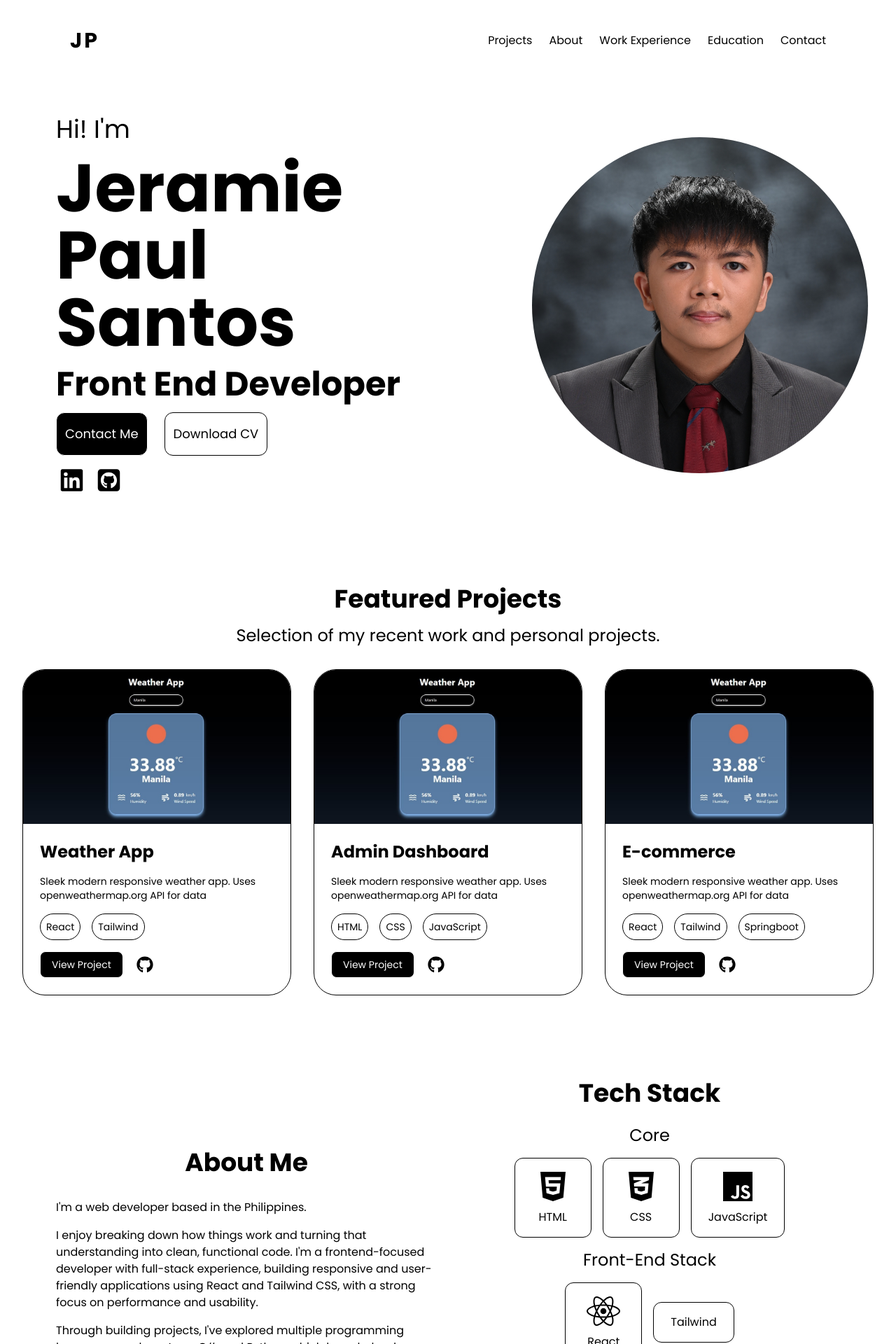
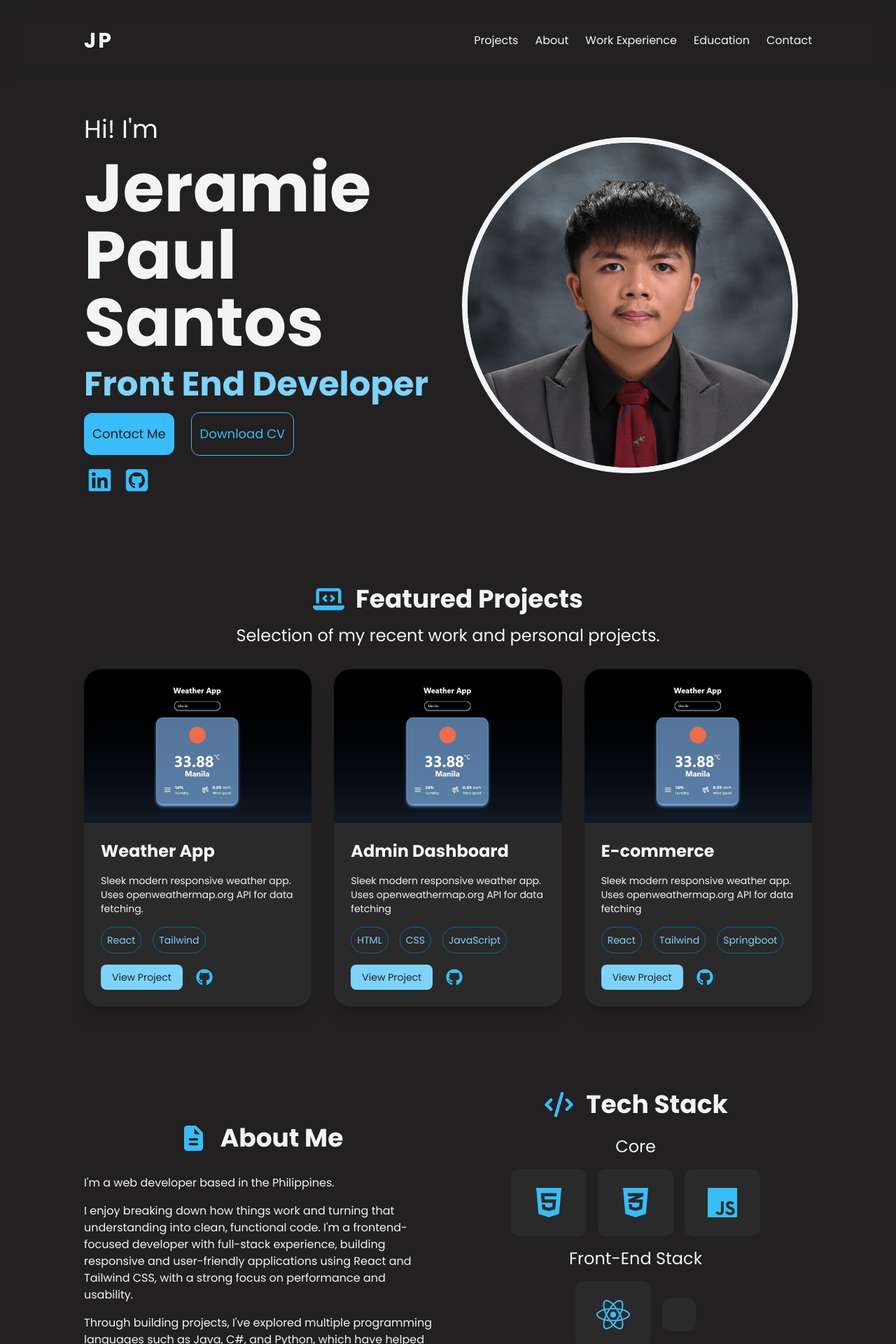
Before and after one commit to jeramie-santos/Portfolio-2026, a React (Vite) app in the folder portfolio/: page / in a window 1280 px wide. Shown: the top 1920 px of the page at 70% size. Built offline with nearby package versions, Linux system fonts and the light colour scheme.

Commit message:
added theme

```diff
--- a/portfolio/src/App.jsx
+++ b/portfolio/src/App.jsx
@@ -7,9 +7,9 @@ import Contact from "./Components/Contact";
 
 const App = () => {
   return (
-    <div className="">
+    <div className="bg-(--color-bg) text-(--color-text)">
       <Header />
-      <main >
+      <main>
         <Hero />
         <Projects />
         <About />
--- a/portfolio/src/Components/About.jsx
+++ b/portfolio/src/Components/About.jsx
@@ -1,4 +1,5 @@
 import { FontAwesomeIcon } from '@fortawesome/react-fontawesome'
+import { faCode, faFileLines } from '@fortawesome/free-solid-svg-icons';
 import { faHtml5, faCss3Alt, faJs, faReact, faTailwindCss, faGitSquare, faGithubSquare } from '@fortawesome/free-brands-svg-icons';
 
 const About = () => {
@@ -29,9 +30,12 @@ const skillsData = [
 ];
 
     return (
-        <section className="py-10 px-8 flex flex-col gap-8 md:flex-row lg:px-20 scroll-mt-24" id='about'>
+        <section className="py-15 px-8 flex flex-col gap-25 lg:gap-8 md:flex-row lg:px-30 lg:py-10 scroll-mt-24" id='about'>
             <div className="flex flex-col gap-8 md:flex-1 lg:items-center lg:justify-center">
-                <h2 className="font-bold text-2xl md:text-3xl lg:text-4xl text-center">About Me</h2>
+                <div className='flex items-center justify-center gap-4'>
+                  <FontAwesomeIcon icon={faFileLines} className='text-2xl md:text-3xl lg:text-4xl text-(--color-primary)'/>
+                  <h2 className="font-bold text-2xl md:text-3xl lg:text-4xl">About Me</h2>
+                </div>
                 <div className="flex flex-col gap-4">
                     <p> I'm a web developer based in the Philippines. </p>
                     <p>I enjoy breaking down how things work and turning that understanding into clean, functional code. I'm a frontend-focused developer with full-stack experience, building responsive and user-friendly applications using React and Tailwind CSS, with a strong focus on performance and usability.</p>
@@ -41,16 +45,19 @@ const skillsData = [
             </div>
             <div className='md:flex-1'>
                 <div className='flex flex-col gap-6'>
-                    <h2 className='font-bold text-2xl md:text-3xl lg:text-4xl text-center'>Tech Stack</h2>
+                    <div className='flex items-center justify-center gap-4'>
+                      <FontAwesomeIcon icon={faCode} className='text-2xl md:text-3xl lg:text-4xl text-(--color-primary)'/>
+                      <h2 className='font-bold text-2xl md:text-3xl lg:text-4xl'>Tech Stack</h2>
+                    </div>
                     <div className='flex flex-col gap-4'>
                         {skillsData.map((skill, index) =>
                             <div key={index} className='flex flex-col gap-4'>
                                 <p className='text-center text-xl md:text-2xl'>{skill.title}</p>
                                 <div className='flex gap-4 items-center justify-center flex-wrap'>
                                    {skill.items.map((item, j) =>
-                                     <div key={j} className='px-6 py-4 border flex flex-col justify-center items-center gap-2 rounded-xl transition hover:-translate-y-2 hover:shadow-2xl'>
-                                        <FontAwesomeIcon icon={item.icon} className='text-3xl md:text-5xl'></FontAwesomeIcon>
-                                        {item.name}
+                                     <div key={j} className='bg-(--color-surface) p-6 flex flex-col justify-center items-center gap-2 rounded-xl transition hover:-translate-y-2 hover:shadow-2xl'>
+                                        <FontAwesomeIcon icon={item.icon} className='text-3xl md:text-5xl text-(--color-primary)'></FontAwesomeIcon>
+                                        {/* <p className='text-(--color-primary)'>{item.name}</p> */}
                                     </div>
                                 )}
                                 </div>
--- a/portfolio/src/Components/Header.jsx
+++ b/portfolio/src/Components/Header.jsx
@@ -13,29 +13,29 @@ const Header = () => {
     }
 
     return (
-        <header className="py-10 px-5 lg:px-25 sticky top-0 bg-white/70 backdrop-blur-md z-50">
+        <header className="py-10 px-5 lg:px-30 sticky top-0 backdrop-blur-md z-50">
             <nav className="flex justify-between items-center">
                 <div>
                     <p className="text-3xl font-bold tracking-widest">JP</p>
                 </div>
                 <div className="hidden lg:block">
                     <ul className='flex gap-6'>
-                        <li><a href="#project" className='hover:underline hover:underline-offset-8'>Projects</a></li>
-                        <li><a href="#about" className='hover:underline hover:underline-offset-8'>About</a></li>
-                        <li><a href="#work" className='hover:underline hover:underline-offset-8'>Work Experience</a></li>
-                        <li><a href="#work" className='hover:underline hover:underline-offset-8'>Education</a></li>
-                        <li><a href="#contact" className='hover:underline hover:underline-offset-8'>Contact</a></li>
+                        <li><a href="#project" className="hover:underline hover:underline-offset-8 hover:decoration-(--color-primary)">Projects</a></li>
+                        <li><a href="#about" className="hover:underline hover:underline-offset-8 hover:decoration-(--color-primary)">About</a></li>
+                        <li><a href="#work" className="hover:underline hover:underline-offset-8 hover:decoration-(--color-primary)">Work Experience</a></li>
+                        <li><a href="#work" className="hover:underline hover:underline-offset-8 hover:decoration-(--color-primary)">Education</a></li>
+                        <li><a href="#contact" className="hover:underline hover:underline-offset-8 hover:decoration-(--color-primary)">Contact</a></li>
                     </ul>
                 </div>
                 <div className="block lg:hidden">
                     <FontAwesomeIcon icon={faBars}
-                        className='text-3xl'
+                        className="text-3xl"
                         onClick={() => setIsOpen(true)}
                         />
                 </div>
 
                 {isOpen && (
-                    <div className="fixed top-0 left-0 w-full h-screen bg-white flex flex-col items-center justify-center gap-8">
+                    <div className="fixed top-0 left-0 w-full h-screen bg-(--color-bg) flex flex-col items-center justify-center gap-8">
                         <ul className="flex flex-col gap-8 text-xl">
                             <li><a href="#project" onClick={() => setIsOpen(false)}>Projects</a></li>
                             <li><a href="#about" onClick={() => setIsOpen(false)}>About</a></li>
@@ -44,7 +44,7 @@ const Header = () => {
                             <li><a href="#contact" onClick={() => setIsOpen(false)}>Contact</a></li>
                         </ul>
                          <button onClick={() => setIsOpen(false)}
-                            className='text-3xl font-bold'>
+                            className="text-3xl font-bold">
                             ✕
                         </button>
                     </div>
--- a/portfolio/src/Components/Hero.jsx
+++ b/portfolio/src/Components/Hero.jsx
@@ -4,24 +4,24 @@ import displayPicture from "../assets/Display-Pic.jpg"
 
 const Hero = () => {
     return (
-        <section className="min-h-[80svh] flex flex-col-reverse md:flex-row gap-6 md:gap-0">
-            <div className="flex-1 px-8 flex flex-col justify-center gap-3 lg:gap-4 lg:px-20">
+        <section className="min-h-[80svh] flex flex-col-reverse md:flex-row gap-6 lg:px-30 md:gap-0">
+            <div className="flex-1 px-8 flex flex-col justify-center gap-3 lg:px-0 lg:gap-4">
                 <p className="text-2xl lg:text-4xl">Hi! I'm</p>
                 <h1 className="font-bold text-4xl lg:text-8xl">Jeramie Paul Santos</h1>
-                <p className="text-2xl font-bold lg:text-5xl">Front End Developer</p>
+                <p className="text-2xl font-bold lg:text-5xl text-(--color-primary-light)">Front End Developer</p>
                 <div className="flex gap-4 items-center lg:gap-6">
-                    <a href='#contact' className="border px-2 py-3 rounded-xl text-sm md:text-md lg:text-lg lg:px-3 lg:py-4 bg-black text-white hover:cursor-pointer hover:bg-gray-700">Contact Me</a>
-                    <button className="border px-2 py-3 rounded-xl text-sm md:text-md lg:text-lg lg:px-3 lg:py-4 hover:cursor-pointer">Download CV</button>
+                    <a href='#contact' className="text-(--color-bg) px-2 py-3 rounded-xl text-sm md:text-md lg:text-lg lg:px-3 lg:py-4 bg-(--color-primary) hover:cursor-pointer hover:bg-(--color-primary-dark)">Contact Me</a>
+                    <button className="text-(--color-primary) border px-2 py-3 rounded-xl text-sm md:text-md lg:text-lg lg:px-3 lg:py-4 hover:cursor-pointer">Download CV</button>
                 </div>
                 <div>
                     <ul className='flex gap-2'>
-                        <li><a href="https://www.linkedin.com/in/jeramie-paul-santos-8285a1292/" target='blank' className='text-3xl lg:text-4xl'><FontAwesomeIcon icon={faLinkedin}/></a></li>
-                        <li><a href="https://github.com/jeramie-santos" target='blank' className='text-3xl lg:text-4xl'><FontAwesomeIcon icon={faSquareGithub}/></a></li>
+                        <li><a href="https://www.linkedin.com/in/jeramie-paul-santos-8285a1292/" target='blank' className='text-3xl lg:text-4xl'><FontAwesomeIcon icon={faLinkedin} className='text-(--color-primary) hover:text-(--color-primary-dark)'/></a></li>
+                        <li><a href="https://github.com/jeramie-santos" target='blank' className='text-3xl lg:text-4xl'><FontAwesomeIcon icon={faSquareGithub} className='text-(--color-primary) hover:text-(--color-primary-dark)'/></a></li>
                     </ul>
                 </div>
             </div>
             <div className="flex-1 flex items-center justify-center">
-                <img src={displayPicture} className="h-60 w-60 lg:h-120 lg:w-120 rounded-full object-cover"/>
+                <img src={displayPicture} className="h-60 w-60 lg:h-120 lg:w-120 rounded-full object-cover border-8"/>
             </div>
         </section>
     )
--- a/portfolio/src/Components/Projects.jsx
+++ b/portfolio/src/Components/Projects.jsx
@@ -1,5 +1,6 @@
 import { FontAwesomeIcon } from '@fortawesome/react-fontawesome'
 import { faGithub } from '@fortawesome/free-brands-svg-icons';
+import { faLaptopCode } from '@fortawesome/free-solid-svg-icons';
 
 
 import weather from "../assets/Weather-App.jpg"
@@ -9,7 +10,7 @@ const Projects = () => {
 const featuredProjects = [
   {
     title: "Weather App",
-    description: "Sleek modern responsive weather app. Uses openweathermap.org API for data",
+    description: "Sleek modern responsive weather app. Uses openweathermap.org API for data fetching.",
     image: weather,
     tech: ["React", "Tailwind"],
     liveLink: "https://react-weather-nine-gray.vercel.app/",
@@ -17,7 +18,7 @@ const featuredProjects = [
   },
   {
     title: "Admin Dashboard",
-    description: "Sleek modern responsive weather app. Uses openweathermap.org API for data",
+    description: "Sleek modern responsive weather app. Uses openweathermap.org API for data fetching",
     image: weather,
     tech: ["HTML", "CSS", "JavaScript"],
     liveLink: "https://react-weather-nine-gray.vercel.app/",
@@ -25,7 +26,7 @@ const featuredProjects = [
   },
   {
     title: "E-commerce",
-    description: "Sleek modern responsive weather app. Uses openweathermap.org API for data",
+    description: "Sleek modern responsive weather app. Uses openweathermap.org API for data fetching",
     image: weather,
     tech: ["React", "Tailwind", "Springboot"],
     liveLink: "https://react-weather-nine-gray.vercel.app/",
@@ -34,14 +35,17 @@ const featuredProjects = [
 ];
 
     return (
-        <section className="py-10 px-8 flex flex-col gap-8 lg:py-20 scroll-mt-24" id='project'>
+        <section className="py-15 px-8 flex flex-col gap-8 lg:py-20 scroll-mt-24 lg:px-30" id='project'>
             <div className="flex flex-col items-center gap-4">
-                <h2 className="font-bold text-2xl md:text-3xl lg:text-4xl">Featured Projects</h2>
+                <div className='flex items-center justify-center gap-4'>
+                    <FontAwesomeIcon icon={faLaptopCode} className='text-2xl md:text-3xl lg:text-4xl text-(--color-primary)'/>
+                    <h2 className="font-bold text-2xl md:text-3xl lg:text-4xl">Featured Projects</h2>
+                </div>
                 <p className='text-lg md:text-2xl'>Selection of my recent work and personal projects.</p>
             </div>
             <div className="grid grid-cols-1 grid-rows-auto gap-8 md:grid-cols-2 lg:grid-cols-3">
                 {featuredProjects.map((project, index) =>
-                    <div key={index} className="flex flex-col border rounded-4xl hover:shadow-2xl md:max-w-md lg:max-w-lg justify-self-center overflow-hidden">
+                    <div key={index} className="bg-(--color-surface) flex flex-col rounded-3xl shadow-xl hover:shadow-2xl md:max-w-md lg:max-w-lg justify-self-center overflow-hidden">
                         <div className="flex-1">
                             <img src={weather} alt="Weather-App" className="w-full h-55 object-cover"/>
                         </div>
@@ -51,13 +55,13 @@ const featuredProjects = [
                             <div>
                                 <ul className="flex gap-4 flex-wrap">
                                     {project.tech.map((item, j) =>
-                                        <li key={j} className="border border-sm p-2 rounded-full text-sm md:text-md">{item}</li>
+                                        <li key={j} className="border border-(--color-primary-dark) border-sm p-2 rounded-full text-sm md:text-md text-(--color-primary-light)">{item}</li>
                                     )}
                                 </ul>
                             </div>
                             <div className="flex gap-2 md:gap-4 items-center">
-                                <a href={project.liveLink} target='blank' className="py-2 px-4  rounded-lg text-md border bg-black text-white text-sm md:text-md hover:cursor-pointer hover:bg-gray-700">View Project</a>
-                                <a href={project.githubLink} target='blank' className='flex items-center text-md'> <FontAwesomeIcon icon={faGithub} className='text-2xl'/> </a>
+                                <a href={project.liveLink} target='blank' className="py-2 px-4  rounded-lg text-md text-sm md:text-md text-(--color-bg) bg-(--color-primary-light) hover:cursor-pointer hover:bg-(--color-primary-dark)">View Project</a>
+                                <a href={project.githubLink} target='blank' className='flex items-center text-md'> <FontAwesomeIcon icon={faGithub} className="text-2xl text-(--color-primary) hover:cursor-pointer hover:text-(--color-primary-dark)"/> </a>
                             </div>
                         </div>
                     </div>
--- a/portfolio/src/index.css
+++ b/portfolio/src/index.css
@@ -6,6 +6,19 @@ html {
   scroll-behavior: smooth;
 }
 
+:root {
+  --color-bg: #222021;
+
+  --color-surface: #2a2a2a;
+
+  --color-primary: #38bdf8;
+  --color-primary-light: #7dd3fc;
+  --color-primary-dark: #0369a1;
+
+  --color-text: #f3f4f6;
+  --color-text-secondary: #9ca3af;
+}
+
 body {
   font-family: "Poppins", sans-serif;
 }
```
Also changed, not shown: portfolio/src/Components/Background.jsx (+25 -16 lines), portfolio/src/Components/Contact.jsx (+6 -6 lines).
